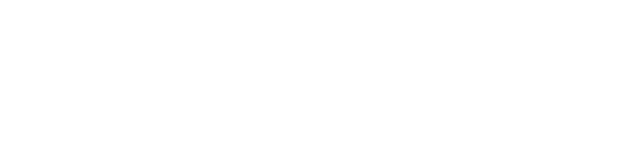
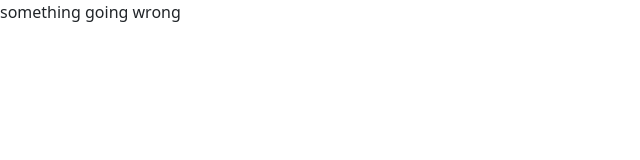
Before and after one commit to crossdot/crossdot.github.io, a plain HTML site: page index.html in a window 1280 px wide. Shown: the whole page, without its empty margins (0-640 px from the left). Drawn offline with nearby package versions, Linux system fonts and the light colour scheme; a small style sheet from the web is missing.

Commit message:
something

```diff
--- a/index.html
+++ b/index.html
@@ -13,6 +13,7 @@
     <link rel="stylesheet" href="https://cdnjs.cloudflare.com/ajax/libs/font-awesome/6.0.0/css/all.min.css" integrity="sha256-+N4/V/SbAFiW1MPBCXnfnP9QSN3+Keu+NlB+0ev/YKQ=" crossorigin="anonymous" />
 </head>
 <body>
+    something going wrong
     <!--  Bootstrap JS -->
     <script src="https://cdnjs.cloudflare.com/ajax/libs/bootstrap/5.1.3/js/bootstrap.min.js"></script>
 </body>
```
